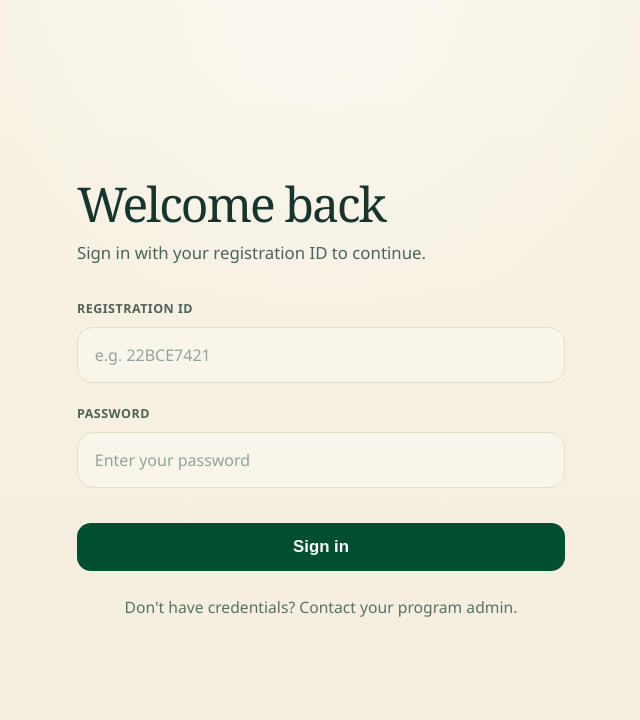
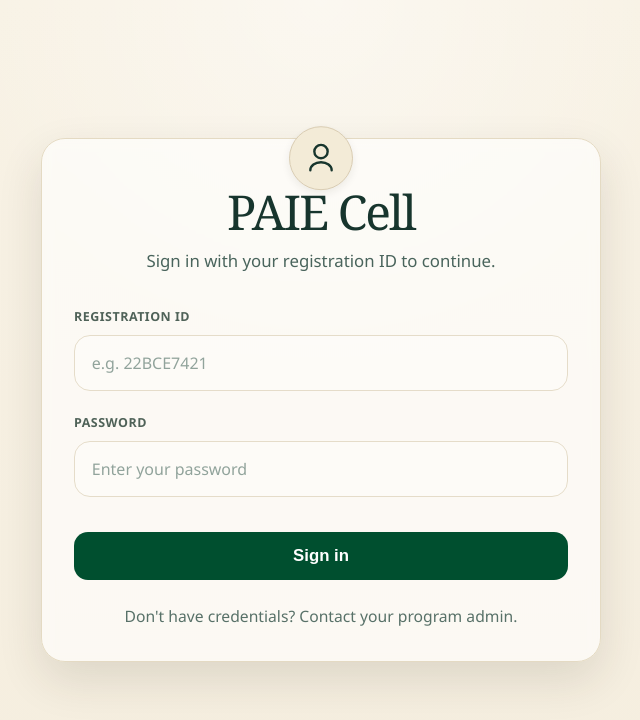
Before and after one commit to Bsai997/PAIE_LAB_TRACK, a React (Vite) app in the folder frontend/: page /login in a window 1280 px wide. Shown: the top 720 px of the page, without its empty margins (319-959 px from the left). Built offline with nearby package versions, Linux system fonts and the light colour scheme.

Commit message:
login form

```diff
--- a/frontend/src/index.css
+++ b/frontend/src/index.css
@@ -31,7 +31,10 @@ body {
   line-height: 1.6;
 }
 
-a { color: var(--primary); text-decoration: none; }
+a {
+  color: var(--primary);
+  text-decoration: none;
+}
 
 /* Navbar */
 .navbar {
@@ -56,9 +59,15 @@ a { color: var(--primary); text-decoration: none; }
   font-size: 1.25rem;
 }
 
-.navbar-brand img { border-radius: 8px; }
+.navbar-brand img {
+  border-radius: 8px;
+}
 
-.navbar-right { display: flex; align-items: center; gap: 1rem; }
+.navbar-right {
+  display: flex;
+  align-items: center;
+  gap: 1rem;
+}
 
 .profile-menu {
   display: flex;
@@ -73,10 +82,15 @@ a { color: var(--primary); text-decoration: none; }
   object-fit: cover;
 }
 
-.profile-name { font-weight: 500; font-size: 0.9rem; }
+.profile-name {
+  font-weight: 500;
+  font-size: 0.9rem;
+}
 
 /* Layout */
-.app-layout { min-height: 100vh; }
+.app-layout {
+  min-height: 100vh;
+}
 
 .main-content {
   max-width: 1200px;
@@ -84,9 +98,18 @@ a { color: var(--primary); text-decoration: none; }
   padding: 2rem;
 }
 
-.page-header { margin-bottom: 2rem; }
-.page-header h1 { font-size: 1.75rem; margin-bottom: 0.25rem; }
-.page-header p { color: var(--text-muted); }
+.page-header {
+  margin-bottom: 2rem;
+}
+
+.page-header h1 {
+  font-size: 1.75rem;
+  margin-bottom: 0.25rem;
+}
+
+.page-header p {
+  color: var(--text-muted);
+}
 
 /* Buttons */
 .btn {
@@ -106,18 +129,35 @@ a { color: var(--primary); text-decoration: none; }
   background: var(--primary);
   color: white;
 }
-.btn-primary:hover { background: var(--primary-dark); }
-.btn-primary:disabled { opacity: 0.6; cursor: not-allowed; }
+
+.btn-primary:hover {
+  background: var(--primary-dark);
+}
+
+.btn-primary:disabled {
+  opacity: 0.6;
+  cursor: not-allowed;
+}
 
 .btn-outline {
   background: transparent;
   border: 2px solid var(--primary);
   color: var(--primary);
 }
-.btn-outline:hover { background: var(--primary); color: white; }
 
-.btn-sm { padding: 0.4rem 0.75rem; font-size: 0.8rem; }
-.btn-block { width: 100%; }
+.btn-outline:hover {
+  background: var(--primary);
+  color: white;
+}
+
+.btn-sm {
+  padding: 0.4rem 0.75rem;
+  font-size: 0.8rem;
+}
+
+.btn-block {
+  width: 100%;
+}
 
 /* Login */
 .login-page {
@@ -132,16 +172,46 @@ a { color: var(--primary); text-decoration: none; }
 }
 
 .login-card {
-  background: transparent;
-  padding: 1.25rem 1rem;
+  position: relative;
+  background: rgb(255 255 255 / 0.62);
+  backdrop-filter: blur(6px);
+  border: 1px solid #e4dac3;
+  box-shadow: 0 18px 45px rgb(52 44 24 / 0.12);
+  padding: 3.1rem 2rem 2rem;
   border-radius: 24px;
   width: 100%;
-  max-width: 520px;
+  max-width: 560px;
+}
+
+.login-card-icon {
+  position: absolute;
+  left: 50%;
+  top: 0;
+  transform: translate(-50%, -20%);
+  width: 4rem;
+  height: 4rem;
+  border-radius: 999px;
+  display: inline-flex;
+  align-items: center;
+  justify-content: center;
+  background: #f3ebd7;
+  border: 1px solid #d9ccb2;
+  box-shadow: 0 3px 8px rgb(39 33 19 / 0.08);
+}
+
+.login-card-icon svg {
+  width: 2rem;
+  height: 2rem;
+  stroke: #17352d;
+  stroke-width: 1.8;
+  stroke-linecap: round;
+  stroke-linejoin: round;
 }
 
 .login-header {
   margin-bottom: 2rem;
 }
+
 .login-header h1 {
   font-family: Georgia, 'Times New Roman', serif;
   font-size: clamp(2.1rem, 4vw, 3rem);
@@ -152,10 +222,16 @@ a { color: var(--primary); text-decoration: none; }
   margin-bottom: 0.75rem;
 }
 
+.login-title {
+  text-align: center;
+}
+
 .login-header p {
   color: #49645c;
   font-size: 1.05rem;
   max-width: 24rem;
+  text-align: center;
+  margin: 0 auto;
 }
 
 .login-form {
@@ -165,7 +241,10 @@ a { color: var(--primary); text-decoration: none; }
 }
 
 /* Forms */
-.form-group { margin-bottom: 1rem; }
+.form-group {
+  margin-bottom: 1rem;
+}
+
 .form-group label {
   display: block;
   margin-bottom: 0.5rem;
@@ -175,6 +254,7 @@ a { color: var(--primary); text-decoration: none; }
   text-transform: uppercase;
   color: #4f6258;
 }
+
 .form-group input,
 .form-group select,
 .form-group textarea {
@@ -188,6 +268,7 @@ a { color: var(--primary); text-decoration: none; }
   color: #1a322c;
   transition: border-color 0.2s ease, box-shadow 0.2s ease, background-color 0.2s ease;
 }
+
 .form-group input:focus,
 .form-group select:focus,
 .form-group textarea:focus {
@@ -239,8 +320,18 @@ a { color: var(--primary); text-decoration: none; }
   margin-bottom: 1rem;
   font-size: 0.9rem;
 }
-.alert-error { background: #fef2f2; color: var(--error); border: 1px solid #fecaca; }
-.alert-success { background: #ecfdf5; color: var(--success); border: 1px solid #a7f3d0; }
+
+.alert-error {
+  background: #fef2f2;
+  color: var(--error);
+  border: 1px solid #fecaca;
+}
+
+.alert-success {
+  background: #ecfdf5;
+  color: var(--success);
+  border: 1px solid #a7f3d0;
+}
 
 @media (max-width: 640px) {
   .login-page {
@@ -249,7 +340,18 @@ a { color: var(--primary); text-decoration: none; }
   }
 
   .login-card {
-    padding: 5rem 0.35rem 1rem;
+    padding: 2.75rem 1.1rem 1.6rem;
+    margin-top: 1.75rem;
+  }
+
+  .login-card-icon {
+    width: 3.5rem;
+    height: 3.5rem;
+  }
+
+  .login-card-icon svg {
+    width: 1.75rem;
+    height: 1.75rem;
   }
 
   .login-header p,
@@ -274,6 +376,7 @@ a { color: var(--primary); text-decoration: none; }
   transition: transform 0.2s, box-shadow 0.2s;
   border: 1px solid var(--border);
 }
+
 .dashboard-card:hover {
   transform: translateY(-4px);
   box-shadow: 0 12px 24px rgb(0 0 0 / 0.12);
@@ -314,7 +417,11 @@ a { color: var(--primary); text-decoration: none; }
   margin-bottom: 1rem;
 }
 
-.task-meta p { font-size: 0.85rem; color: var(--text-muted); margin-bottom: 0.25rem; }
+.task-meta p {
+  font-size: 0.85rem;
+  color: var(--text-muted);
+  margin-bottom: 0.25rem;
+}
 
 .badge {
   padding: 0.2rem 0.6rem;
@@ -323,15 +430,43 @@ a { color: var(--primary); text-decoration: none; }
   font-weight: 700;
   text-transform: uppercase;
 }
-.badge-easy { background: #dcfce7; color: var(--easy); }
-.badge-medium { background: #fef3c7; color: var(--medium); }
-.badge-hard { background: #fee2e2; color: var(--hard); }
-.badge-completed { background: #dcfce7; color: var(--success); }
 
-.status { font-weight: 600; text-transform: capitalize; }
-.status-completed { color: var(--success); }
-.status-pending { color: var(--warning); }
-.status-not_started { color: var(--text-muted); }
+.badge-easy {
+  background: #dcfce7;
+  color: var(--easy);
+}
+
+.badge-medium {
+  background: #fef3c7;
+  color: var(--medium);
+}
+
+.badge-hard {
+  background: #fee2e2;
+  color: var(--hard);
+}
+
+.badge-completed {
+  background: #dcfce7;
+  color: var(--success);
+}
+
+.status {
+  font-weight: 600;
+  text-transform: capitalize;
+}
+
+.status-completed {
+  color: var(--success);
+}
+
+.status-pending {
+  color: var(--warning);
+}
+
+.status-not_started {
+  color: var(--text-muted);
+}
 
 /* Admin Tasks */
 .admin-tasks-header {
@@ -350,7 +485,9 @@ a { color: var(--primary); text-decoration: none; }
 }
 
 @media (max-width: 768px) {
-  .admin-tasks-layout { grid-template-columns: 1fr; }
+  .admin-tasks-layout {
+    grid-template-columns: 1fr;
+  }
 }
 
 .admin-task-card {
@@ -415,7 +552,9 @@ a { color: var(--primary); text-decoration: none; }
   font-size: 0.85rem;
 }
 
-.data-table tr:last-child td { border-bottom: none; }
+.data-table tr:last-child td {
+  border-bottom: none;
+}
 
 /* Task Interface */
 .task-interface {
@@ -431,7 +570,12 @@ a { color: var(--primary); text-decoration: none; }
   margin: 1.5rem 0;
 }
 
-.mcq-options { display: flex; flex-direction: column; gap: 0.75rem; margin-bottom: 1.5rem; }
+.mcq-options {
+  display: flex;
+  flex-direction: column;
+  gap: 0.75rem;
+  margin-bottom: 1.5rem;
+}
 
 .mcq-option {
   display: flex;
@@ -443,8 +587,15 @@ a { color: var(--primary); text-decoration: none; }
   cursor: pointer;
   transition: all 0.2s;
 }
-.mcq-option.selected { border-color: var(--primary); background: #eef2ff; }
-.mcq-option input { accent-color: var(--primary); }
+
+.mcq-option.selected {
+  border-color: var(--primary);
+  background: #eef2ff;
+}
+
+.mcq-option input {
+  accent-color: var(--primary);
+}
 
 .code-block {
   background: #1e293b;
@@ -457,11 +608,22 @@ a { color: var(--primary); text-decoration: none; }
   font-size: 0.9rem;
 }
 
-.code-line { display: flex; gap: 1rem; }
-.line-num { color: #64748b; min-width: 2rem; text-align: right; }
+.code-line {
+  display: flex;
+  gap: 1rem;
+}
+
+.line-num {
+  color: #64748b;
+  min-width: 2rem;
+  text-align: right;
+}
 
 /* Test */
-.test-interface { max-width: 800px; }
+.test-interface {
+  max-width: 800px;
+}
+
 .test-header {
   display: flex;
   justify-content: space-between;
@@ -478,9 +640,17 @@ a { color: var(--primary); text-decoration: none; }
   border-radius: 8px;
   color: var(--primary);
 }
-.timer-warning { background: #fef2f2; color: var(--error); }
 
-.test-nav { display: flex; gap: 1rem; margin-top: 1.5rem; }
+.timer-warning {
+  background: #fef2f2;
+  color: var(--error);
+}
+
+.test-nav {
+  display: flex;
+  gap: 1rem;
+  margin-top: 1.5rem;
+}
 
 /* Leaderboard */
 .filters {
@@ -489,6 +659,7 @@ a { color: var(--primary); text-decoration: none; }
   margin-bottom: 1.5rem;
   flex-wrap: wrap;
 }
+
 .filters input,
 .filters select {
   padding: 0.6rem 1rem;
@@ -496,9 +667,17 @@ a { color: var(--primary); text-decoration: none; }
   border-radius: 8px;
   font-size: 0.9rem;
 }
-.filters input { flex: 1; min-width: 200px; }
 
-.leaderboard-list { display: flex; flex-direction: column; gap: 0.75rem; }
+.filters input {
+  flex: 1;
+  min-width: 200px;
+}
+
+.leaderboard-list {
+  display: flex;
+  flex-direction: column;
+  gap: 0.75rem;
+}
 
 .leaderboard-item {
   display: flex;
@@ -524,18 +703,62 @@ a { color: var(--primary); text-decoration: none; }
   object-fit: cover;
 }
 
-.avatar-lg { width: 64px; height: 64px; border-radius: 50%; object-fit: cover; }
-.avatar-xl { width: 120px; height: 120px; border-radius: 50%; object-fit: cover; }
+.avatar-lg {
+  width: 64px;
+  height: 64px;
+  border-radius: 50%;
+  object-fit: cover;
+}
 
-.leaderboard-info { flex: 1; }
-.leaderboard-info span { display: block; font-size: 0.85rem; color: var(--text-muted); }
+.avatar-xl {
+  width: 120px;
+  height: 120px;
+  border-radius: 50%;
+  object-fit: cover;
+}
 
-.leaderboard-scores { display: flex; gap: 0.75rem; flex-wrap: wrap; }
-.score { font-size: 0.8rem; font-weight: 600; padding: 0.2rem 0.5rem; border-radius: 4px; }
-.score.easy { background: #dcfce7; color: var(--easy); }
-.score.medium { background: #fef3c7; color: var(--medium); }
-.score.hard { background: #fee2e2; color: var(--hard); }
-.score.total { background: #eef2ff; color: var(--primary); }
+.leaderboard-info {
+  flex: 1;
+}
+
+.leaderboard-info span {
+  display: block;
+  font-size: 0.85rem;
+  color: var(--text-muted);
+}
+
+.leaderboard-scores {
+  display: flex;
+  gap: 0.75rem;
+  flex-wrap: wrap;
+}
+
+.score {
+  font-size: 0.8rem;
+  font-weight: 600;
+  padding: 0.2rem 0.5rem;
+  border-radius: 4px;
+}
+
+.score.easy {
+  background: #dcfce7;
+  color: var(--easy);
+}
+
+.score.medium {
+  background: #fef3c7;
+  color: var(--medium);
+}
+
+.score.hard {
+  background: #fee2e2;
+  color: var(--hard);
+}
+
+.score.total {
+  background: #eef2ff;
+  color: var(--primary);
+}
 
 /* Chart */
 .chart-container {
@@ -546,7 +769,11 @@ a { color: var(--primary); text-decoration: none; }
   margin-bottom: 2rem;
 }
 
-.bar-chart { display: flex; flex-direction: column; gap: 0.75rem; }
+.bar-chart {
+  display: flex;
+  flex-direction: column;
+  gap: 0.75rem;
+}
 
 .bar-item {
   display: grid;
@@ -555,10 +782,29 @@ a { color: var(--primary); text-decoration: none; }
   gap: 0.75rem;
 }
 
-.bar-label { font-size: 0.85rem; font-weight: 600; }
-.bar-track { height: 24px; background: #f1f5f9; border-radius: 999px; overflow: hidden; }
-.bar-fill { height: 100%; background: var(--primary); border-radius: 999px; transition: width 0.5s; }
-.bar-value { font-size: 0.8rem; color: var(--text-muted); }
+.bar-label {
+  font-size: 0.85rem;
+  font-weight: 600;
+}
+
+.bar-track {
+  height: 24px;
+  background: #f1f5f9;
+  border-radius: 999px;
+  overflow: hidden;
+}
+
+.bar-fill {
+  height: 100%;
+  background: var(--primary);
+  border-radius: 999px;
+  transition: width 0.5s;
+}
+
+.bar-value {
+  font-size: 0.8rem;
+  color: var(--text-muted);
+}
 
 /* Modal */
 .modal-overlay {
@@ -581,7 +827,9 @@ a { color: var(--primary); text-decoration: none; }
   overflow-y: auto;
 }
 
-.modal-wide { max-width: 720px; }
+.modal-wide {
+  max-width: 720px;
+}
 
 .modal-header {
   display: flex;
@@ -599,14 +847,26 @@ a { color: var(--primary); text-decoration: none; }
   color: var(--text-muted);
 }
 
-.modal-body { padding: 1.5rem; }
+.modal-body {
+  padding: 1.5rem;
+}
 
-.mcq-form-option label { display: flex; align-items: center; gap: 0.5rem; }
+.mcq-form-option label {
+  display: flex;
+  align-items: center;
+  gap: 0.5rem;
+}
 
 /* Super Admin */
-.admin-list, .student-card-list { display: flex; flex-direction: column; gap: 1rem; }
+.admin-list,
+.student-card-list {
+  display: flex;
+  flex-direction: column;
+  gap: 1rem;
+}
 
-.admin-card, .student-rect-card {
+.admin-card,
+.student-rect-card {
   display: flex;
   align-items: center;
   gap: 1.5rem;
@@ -617,7 +877,12 @@ a { color: var(--primary); text-decoration: none; }
   flex-wrap: wrap;
 }
 
-.student-left { display: flex; align-items: center; gap: 1rem; flex: 1; }
+.student-left {
+  display: flex;
+  align-items: center;
+  gap: 1rem;
+  flex: 1;
+}
 
 .contribution-circles {
   display: flex;
@@ -635,10 +900,26 @@ a { color: var(--primary); text-decoration: none; }
   font-weight: 700;
   font-size: 0.9rem;
 }
-.circle small { font-size: 0.6rem; font-weight: 500; }
-.circle.easy { background: #dcfce7; color: var(--easy); }
-.circle.medium { background: #fef3c7; color: var(--medium); }
-.circle.hard { background: #fee2e2; color: var(--hard); }
+
+.circle small {
+  font-size: 0.6rem;
+  font-weight: 500;
+}
+
+.circle.easy {
+  background: #dcfce7;
+  color: var(--easy);
+}
+
+.circle.medium {
+  background: #fef3c7;
+  color: var(--medium);
+}
+
+.circle.hard {
+  background: #fee2e2;
+  color: var(--hard);
+}
 
 /* Performance Detail */
 .performance-detail {
@@ -648,11 +929,18 @@ a { color: var(--primary); text-decoration: none; }
 }
 
 @media (max-width: 768px) {
-  .performance-detail { grid-template-columns: 1fr; }
+  .performance-detail {
+    grid-template-columns: 1fr;
+  }
 }
 
-.performance-left { text-align: center; }
-.performance-left h2 { margin-top: 1rem; }
+.performance-left {
+  text-align: center;
+}
+
+.performance-left h2 {
+  margin-top: 1rem;
+}
 
 .progress-circle {
   position: relative;
@@ -661,9 +949,22 @@ a { color: var(--primary); text-decoration: none; }
   margin: 0 auto 2rem;
 }
 
-.progress-circle svg { transform: rotate(-90deg); }
-.progress-bg { fill: none; stroke: #e2e8f0; stroke-width: 8; }
-.progress-fill { fill: none; stroke: var(--primary); stroke-width: 8; stroke-linecap: round; }
+.progress-circle svg {
+  transform: rotate(-90deg);
+}
+
+.progress-bg {
+  fill: none;
+  stroke: #e2e8f0;
+  stroke-width: 8;
+}
+
+.progress-fill {
+  fill: none;
+  stroke: var(--primary);
+  stroke-width: 8;
+  stroke-linecap: round;
+}
 
 .progress-text {
   position: absolute;
@@ -702,7 +1003,19 @@ a { color: var(--primary); text-decoration: none; }
   animation: spin 0.8s linear infinite;
 }
 
-@keyframes spin { to { transform: rotate(360deg); } }
+@keyframes spin {
+  to {
+    transform: rotate(360deg);
+  }
+}
 
-.hint { color: var(--text-muted); font-size: 0.9rem; margin: 1rem 0; }
-.leetcode-link { margin: 1rem 0; display: inline-block; }
+.hint {
+  color: var(--text-muted);
+  font-size: 0.9rem;
+  margin: 1rem 0;
+}
+
+.leetcode-link {
+  margin: 1rem 0;
+  display: inline-block;
+}
--- a/frontend/src/pages/Login.jsx
+++ b/frontend/src/pages/Login.jsx
@@ -29,8 +29,14 @@ export default function Login() {
   return (
     <div className="login-page">
       <div className="login-card">
+        <span className="login-card-icon" aria-hidden="true">
+          <svg viewBox="0 0 24 24" fill="none" xmlns="http://www.w3.org/2000/svg">
+            <path d="M12 12C14.7614 12 17 9.76142 17 7C17 4.23858 14.7614 2 12 2C9.23858 2 7 4.23858 7 7C7 9.76142 9.23858 12 12 12Z" />
+            <path d="M20 21C20 17.6863 16.4183 15 12 15C7.58172 15 4 17.6863 4 21" />
+          </svg>
+        </span>
         <div className="login-header">
-          <h1>Welcome back</h1>
+          <h1 className="login-title">PAIE Cell</h1>
           <p>Sign in with your registration ID to continue.</p>
         </div>
         <form onSubmit={handleSubmit} className="login-form">
```
